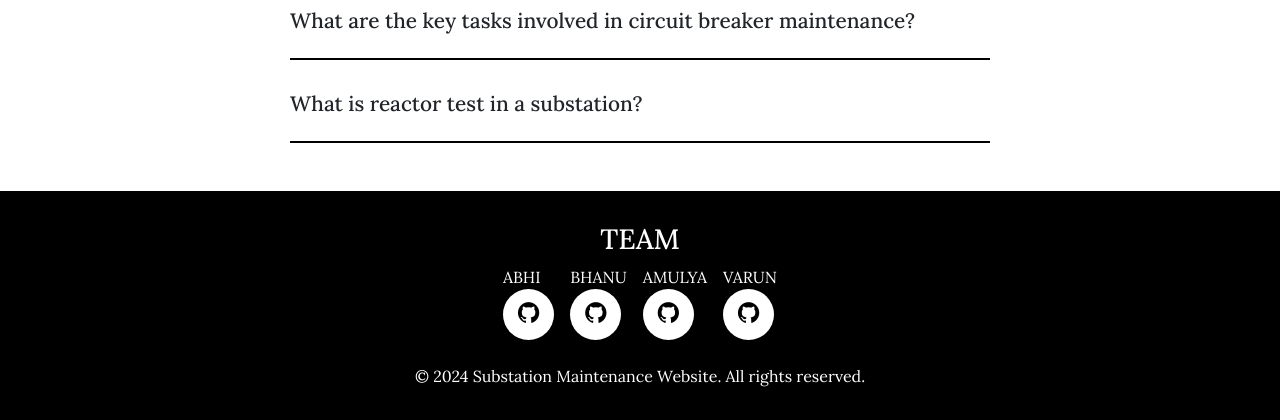
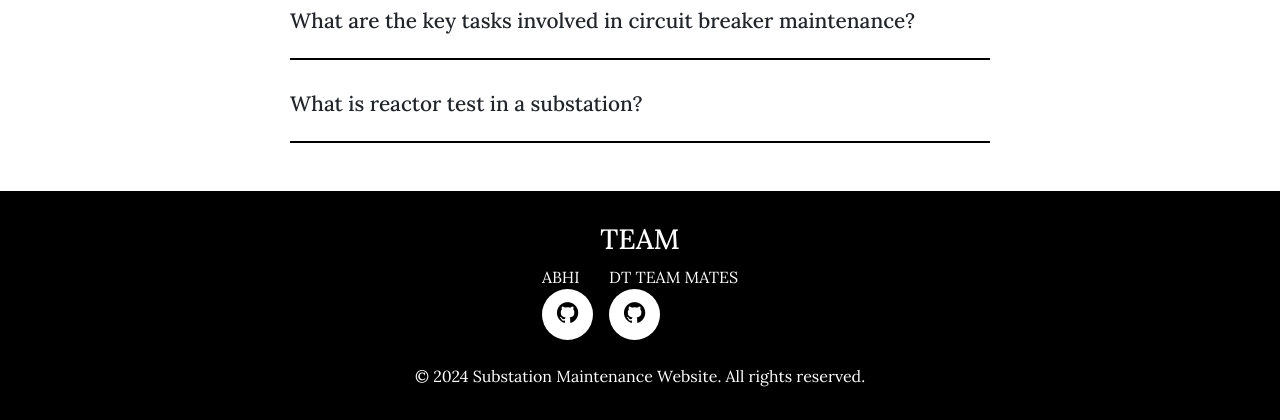
Before and after one commit to abshek7/Production-1, a Flask app: page / in a window 1280 px wide. Shown: the part 2409-2829 px from the top of the page. Run offline with Flask 3, Linux system fonts and the light colour scheme.

Commit message:
Update index.html

```diff
--- a/templates/index.html
+++ b/templates/index.html
@@ -149,9 +149,8 @@ knowledge bases
 
       <div class="social-icons">
         <a href="https://github.com/abshek7" role="button"> ABHI<br><i class="bx bxl-github"></i></a>
-        <a href="https://github.com/bhanuprakash2811" role="button">BHANU<br><i class="bx bxl-github"></i></a>
-        <a href="https://github.com/amulya0903" role="button">AMULYA<br><i class="bx bxl-github"></i></a>
-        <a href="https://github.com/varun04044" role="button">VARUN<br><i class="bx bxl-github"></i></a>
+        <a href="https://github.com/orgs/Vignana-Jyothi" role="button"> DT TEAM MATES<br><i class="bx bxl-github"></i></a>
+
       </div>
      <br>
 
```
